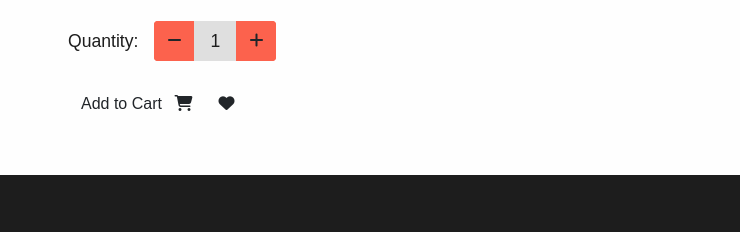
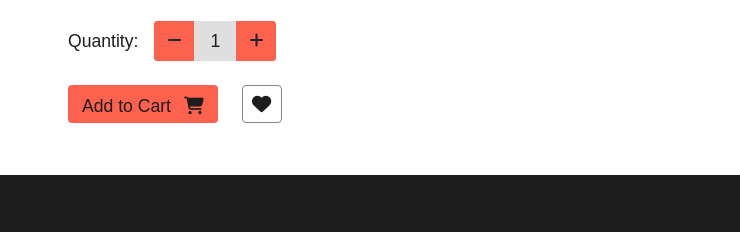
Before and after one commit to gokarna123-goku/simple-e-com-app, a plain HTML site: page detail.html in a window 1280 px wide. Shown: the part 423-655 px from the top of the page, 540-1280 px from the left. Drawn offline with nearby package versions, Linux system fonts and the light colour scheme.

Commit message:
completed the cart ans save to favourite section

```diff
--- a/detail.html
+++ b/detail.html
@@ -155,7 +155,9 @@
                             <button class="btn btn_cart">
                                 Add to Cart <i class="fa-solid fa-shopping-cart ms-2"></i>
                             </button>
-                            <button class="btn btn_save"><i class="fa-solid fa-heart"></i></button>
+                            <button class="btn btn_save d-flex align-items-center justify-content-center">
+                                <i class="fa-solid fa-heart"></i>
+                            </button>
                         </div>
                     </div>
                 </div>
--- a/style.css
+++ b/style.css
@@ -560,7 +560,29 @@ footer .footer_title{
     align-items: center;
     justify-content: center;
 }
+.cart_save_section{
+    column-gap: 1.5rem;
+}
 
+.cart_save_section .btn_cart{
+    height: 38px;
+    background: var(--secondary_color);
+    border: 2px solid var(--secondary_color);
+    font-size: 1.1rem;
+    font-weight: 500;
+    color: var(--primary_color);
+}
+
+.cart_save_section .btn_save{
+    width: 40px;
+    height: 38px;
+    border-radius: 4px;
+    background: transparent;
+    border: 1px solid var(--tertiary_color);
+    font-size: 1.2rem;
+    font-weight: 500;
+    color: var(--primary_color);
+}
 
 
 /*  */
```
